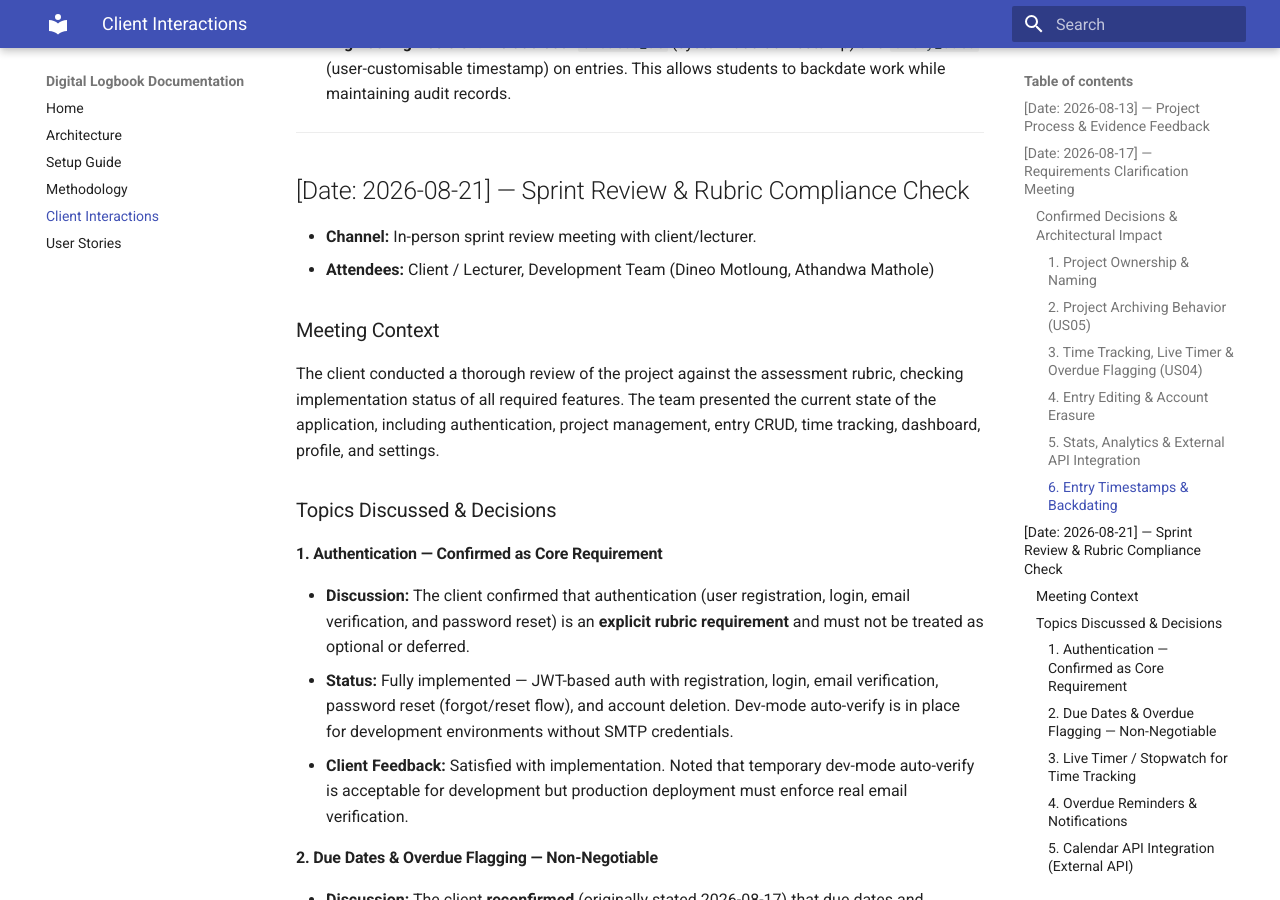
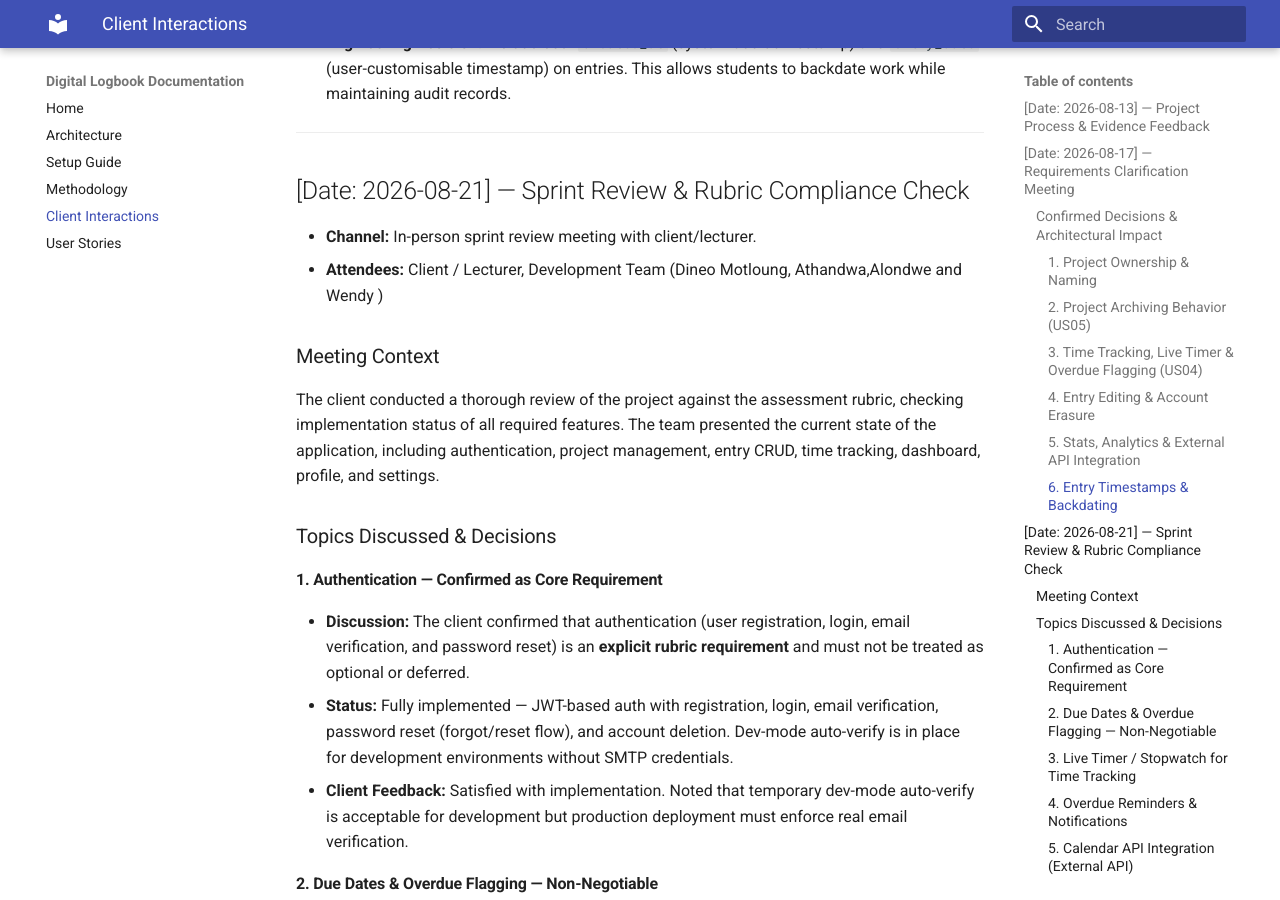
Before and after one commit to DiMpho-20/coms3011a-logbook-digital-logbook, an MkDocs documentation site: the page built from docs/client-interactions.md, in a window 1280 px wide and 900 px high, scrolled down 2074 px. Built offline with MkDocs 1.6.1 and Material for MkDocs 9.7.7, drawn with Linux system fonts in a browser that asks for light colours; some of the changed text lies outside the part shown.

Commit message:
docs: correct attendee names on Aug 17 and Aug 21 client meetings

```diff
--- a/docs/client-interactions.md
+++ b/docs/client-interactions.md
@@ -71,7 +71,7 @@ This document tracks requirements, Q&A, and decisions made in consultation with
 ## [Date: 2026-08-21] — Sprint Review & Rubric Compliance Check
 
 * **Channel:** In-person sprint review meeting with client/lecturer.
-* **Attendees:** Client / Lecturer, Development Team (Dineo Motloung, Athandwa Mathole)
+* **Attendees:** Client / Lecturer, Development Team (Dineo Motloung, Athandwa,Alondwe and Wendy )
 
 ### Meeting Context
 
```
Also changed, not shown: other parts of docs/client-interactions.md (+1 -1 lines).
